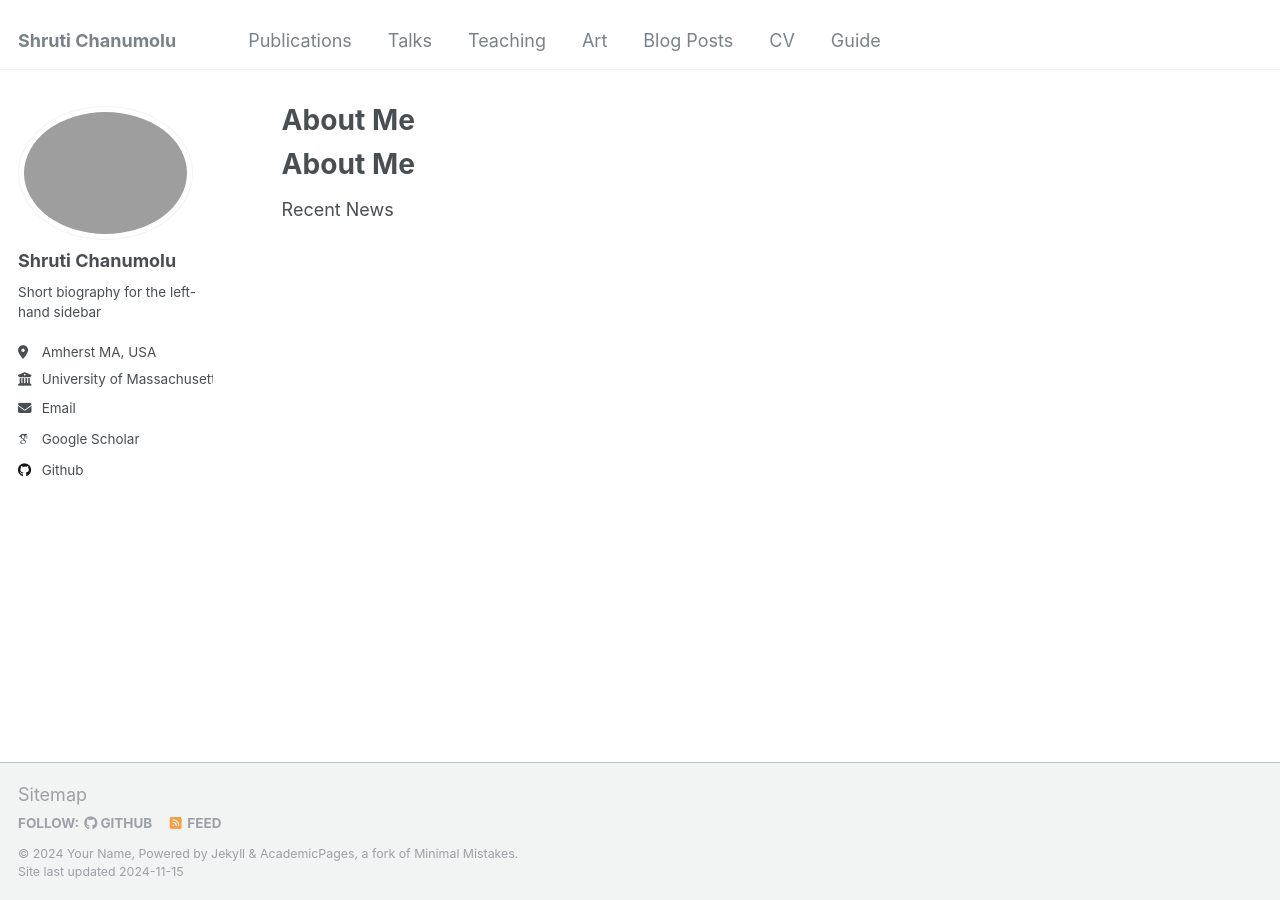
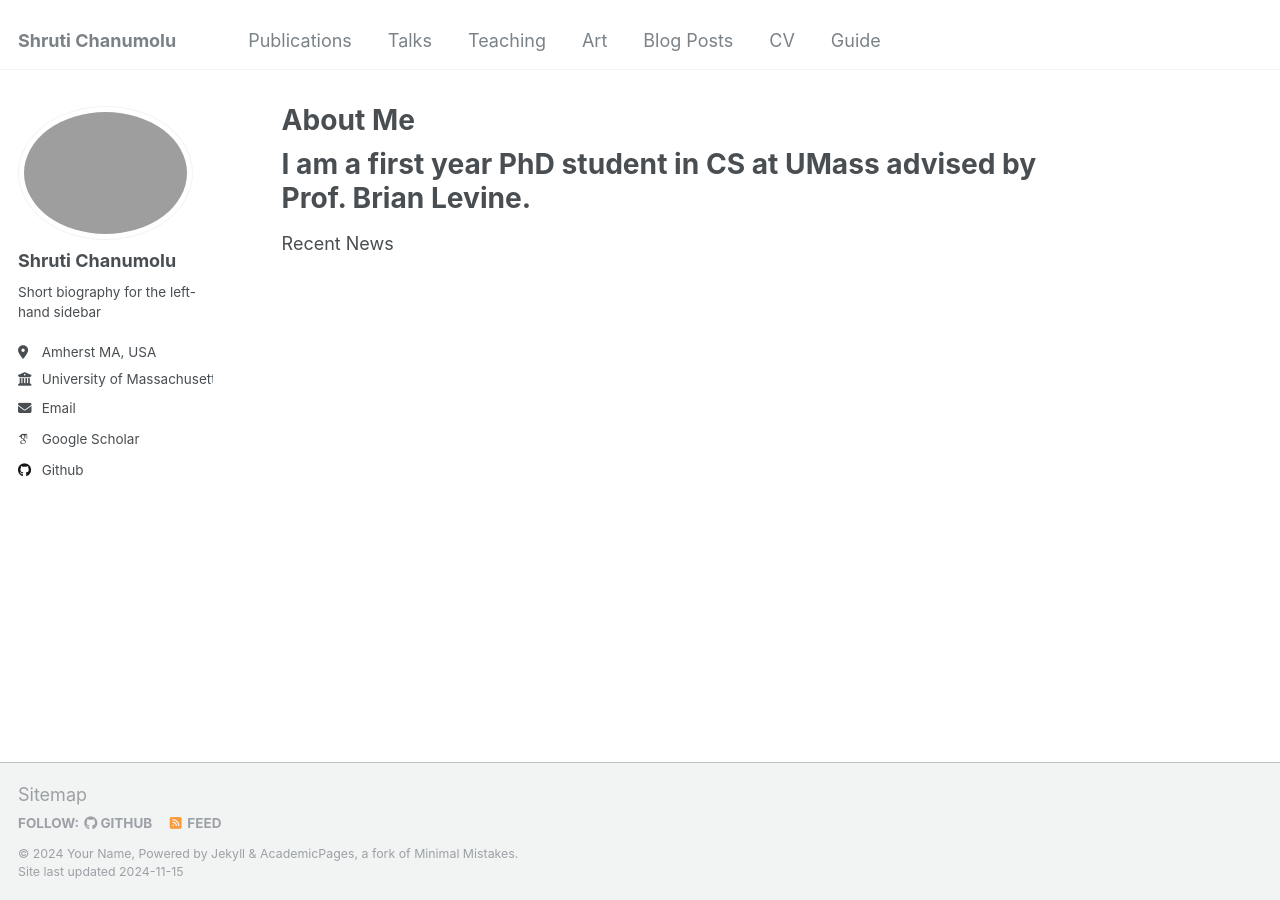
Before and after one commit to chashru/chashru.github.io, a Jekyll site: the page built from _pages/about.md, in a window 1280 px wide. Built offline with Jekyll 4.4.1, drawn with Linux system fonts in a browser that asks for light colours; some web fonts are replaced.

Commit message:
add to aboutme

```diff
--- a/_pages/about.md
+++ b/_pages/about.md
@@ -6,7 +6,7 @@ redirect_from:
   - /about/
   - /about.html
 ---
-About Me
+I am a first year PhD student in CS at UMass advised by Prof. Brian Levine.
 ======
 
 Recent News
```
